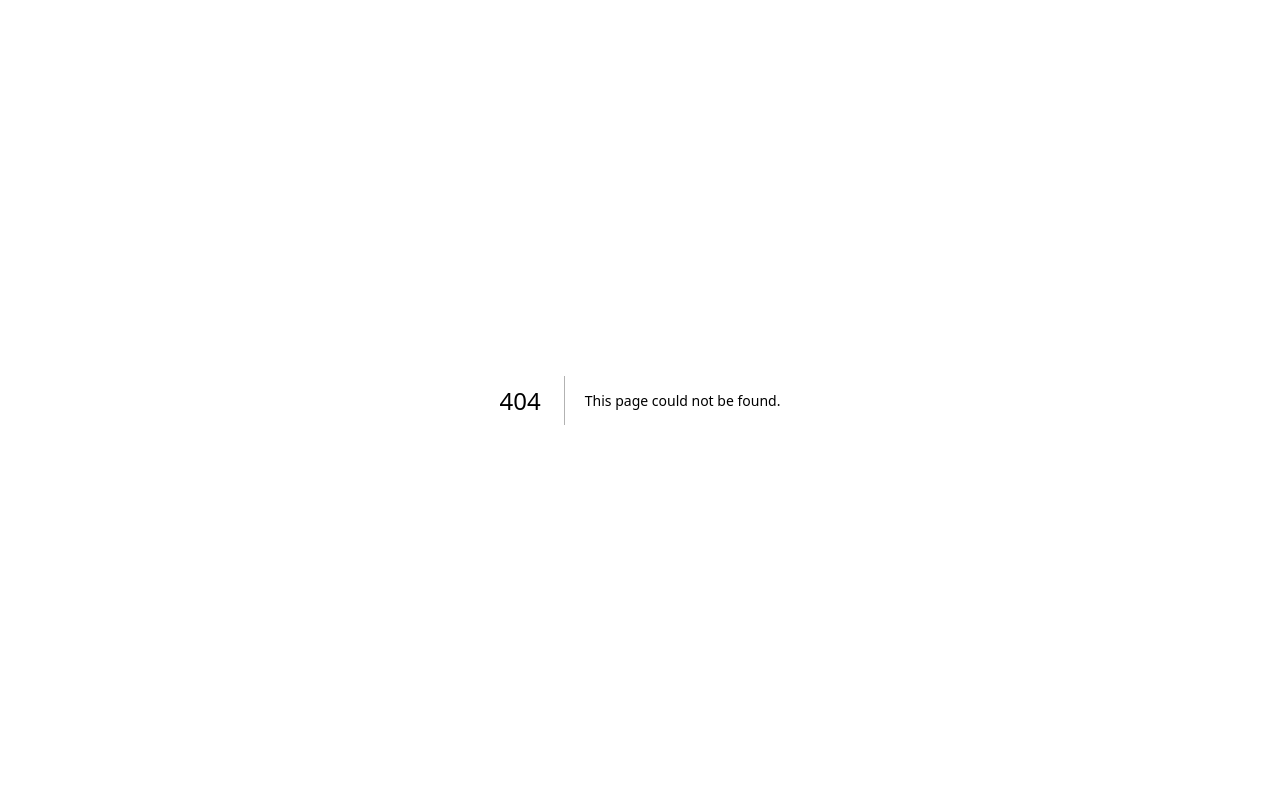
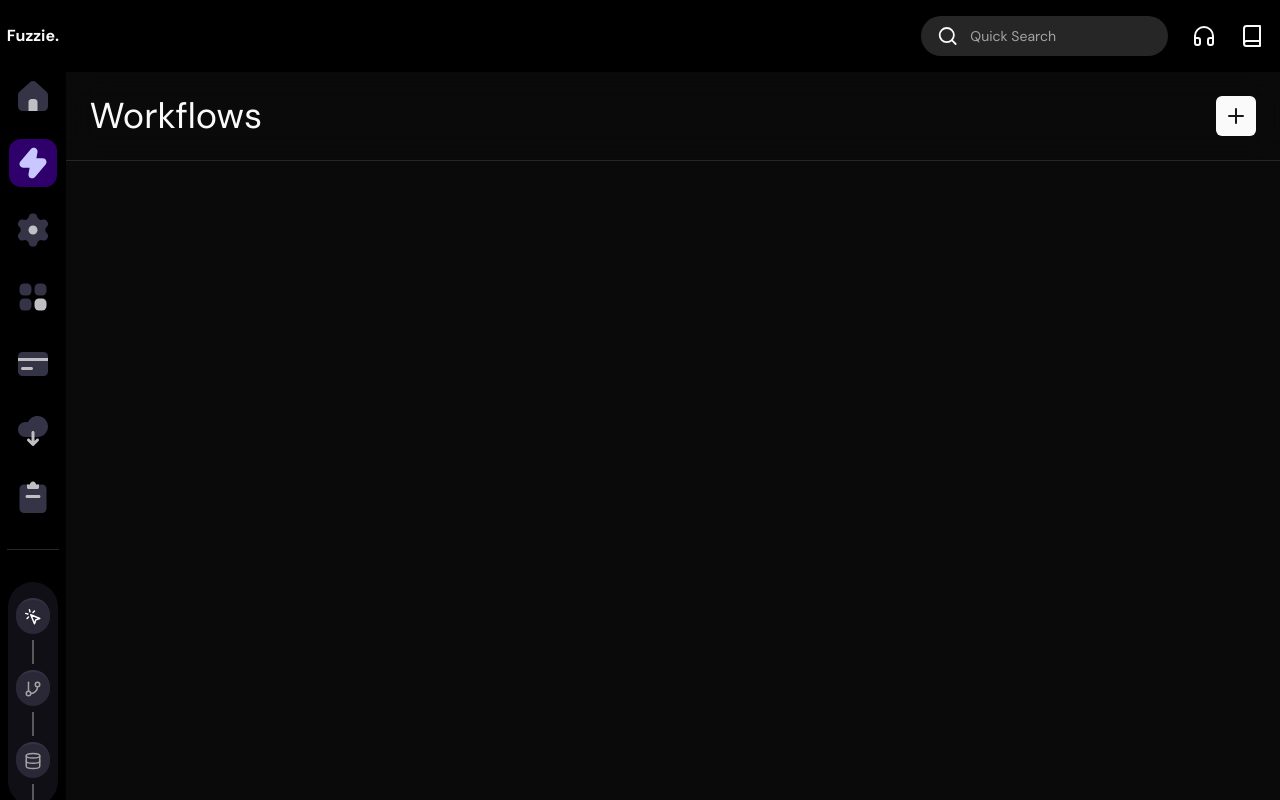
Before and after one commit to Ismail-Lh/saas_automation_builder, a Next.js app: page /workflows in a window 1280 px wide. Before the commit this address had no page. Built offline with nearby package versions, Linux system fonts and the light colour scheme.

Commit message:
feat(UI): adding the workflows page part-1

```diff
--- /dev/null
+++ b/app/(main)/(pages)/workflows/_components/workflow-button.tsx
@@ -0,0 +1,16 @@
+'use client';
+
+import React from 'react';
+import { Plus } from 'lucide-react';
+
+import { Button } from '@/components/ui/button';
+
+function WorkflowButton() {
+  return (
+    <Button size="icon">
+      <Plus />
+    </Button>
+  );
+}
+
+export default WorkflowButton;
--- /dev/null
+++ b/app/(main)/(pages)/workflows/page.tsx
@@ -0,0 +1,16 @@
+import React from 'react';
+
+import WorkflowButton from './_components/workflow-button';
+
+function WorkflowsPage() {
+  return (
+    <div className="flex flex-col gap-4">
+      <div className="sticky top-0 z-10 flex items-center justify-between border-b bg-background/50 p-6 text-4xl backdrop-blur-lg">
+        <h1>Workflows</h1>
+        <WorkflowButton />
+      </div>
+    </div>
+  );
+}
+
+export default WorkflowsPage;
```
